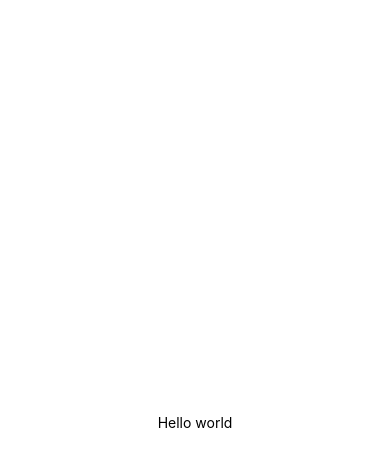
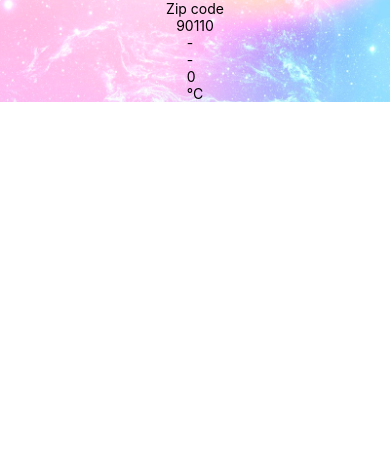
Before and after one commit to ThitiratSaelim/reactnative-6110110113, a React Native app: screen / in a window 390 px wide. Shown: the top 466 px of the page. Built offline with nearby package versions, Linux system fonts and the light colour scheme.

Commit message:
part 3 Flex Box

```diff
--- a/App.js
+++ b/App.js
@@ -1,14 +1,13 @@
 import { StatusBar } from 'expo-status-bar';
 import React from 'react';
-import { StyleSheet, Text, View } from 'react-native';
+import { StyleSheet, View } from 'react-native';
+import Weather from './components/Weather';
+import Constants from 'expo-constants';
 
 export default function App() {
-  const doIt = () => {
-    console.log("Hello from console")
-  }
   return (
     <View style={styles.container}>
-      <Text onPress={doIt}>Hello world</Text>
+      <Weather zipCode="90110"/>
       <StatusBar style="auto" />
     </View>
   );
@@ -16,9 +15,6 @@
 
 const styles = StyleSheet.create({
   container: {
-    flex: 1,
-    backgroundColor: '#fff',
-    alignItems: 'center',
-    justifyContent: 'center',
+    paddingTop: Constants.statusBarHeight
   },
 });
--- /dev/null
+++ b/components/Forecast.js
@@ -0,0 +1,13 @@
+import React from 'react';
+import { View, Text } from 'react-native';
+
+export default function Forecast(props){
+    return (
+        <View>
+            <Text>{props.main}</Text>
+            <Text>{props.description}</Text>
+            <Text>{props.temp}</Text>
+            <Text>°C</Text>
+        </View>
+    );
+}
--- /dev/null
+++ b/components/Weather.js
@@ -0,0 +1,28 @@
+import React, { useState } from 'react';
+import { Text, ImageBackground, StyleSheet } from 'react-native';
+import Forecast from './Forecast';
+
+export default function Weather(props){
+    const [forecastInfo, setForecastInfo] = useState({
+        main: '-',
+        description: '-',
+        temp: 0
+    })
+
+    return (
+        <ImageBackground source={require('../bg.jpg')} style={styles.backdrop}>
+            <Text>Zip code</Text>
+            <Text>{props.zipCode}</Text>
+            <Forecast {...forecastInfo}/>
+        </ImageBackground>
+    );
+}
+
+const styles = StyleSheet.create({
+    backdrop: {
+        flexDirection: 'column',
+        alignItems: 'center',
+        width: '100%',
+        height: '100%'
+    }
+})
```
Also changed, not shown: bg.jpg (added).
